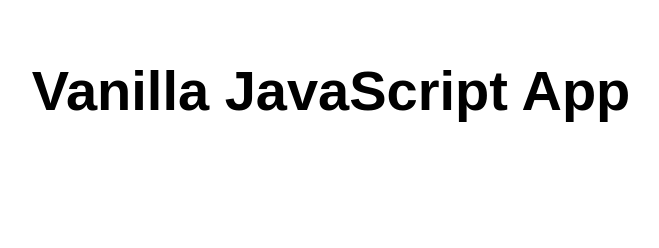
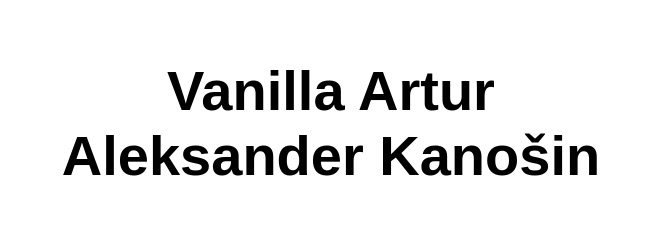
Before and after one commit to ArR4e/ut2024azapp, a website: page src/index.html in a window 1280 px wide. Shown: the whole page, without its empty margins (309-968 px from the left). Drawn offline with Linux system fonts and the light colour scheme.

Commit message:
Update index.html

```diff
--- a/src/index.html
+++ b/src/index.html
@@ -10,7 +10,7 @@
 
 <body>
   <main>
-    <h1>Vanilla JavaScript App</h1>
+    <h1>Vanilla Artur Aleksander Kanošin</h1>
   </main>
 </body>
 
```
